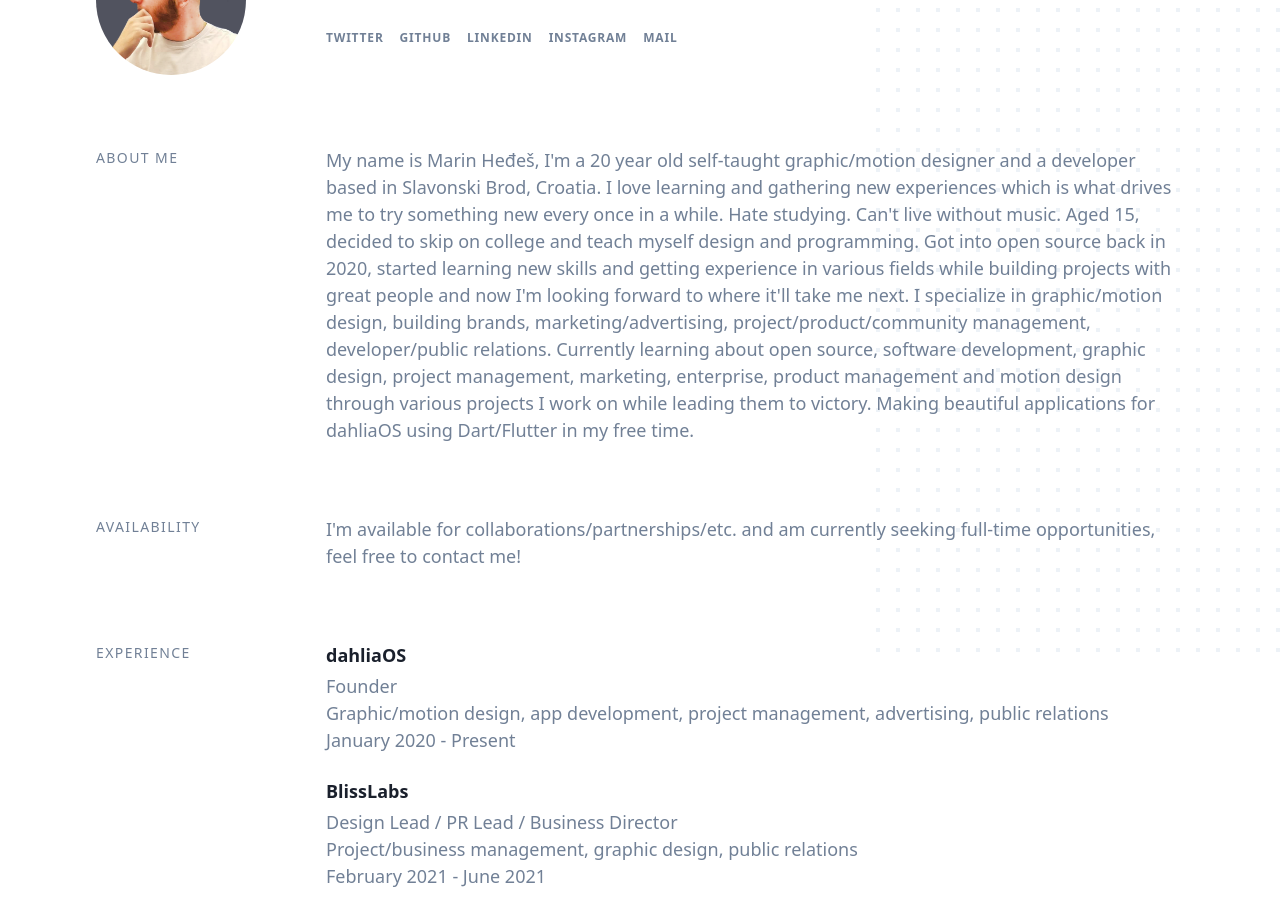
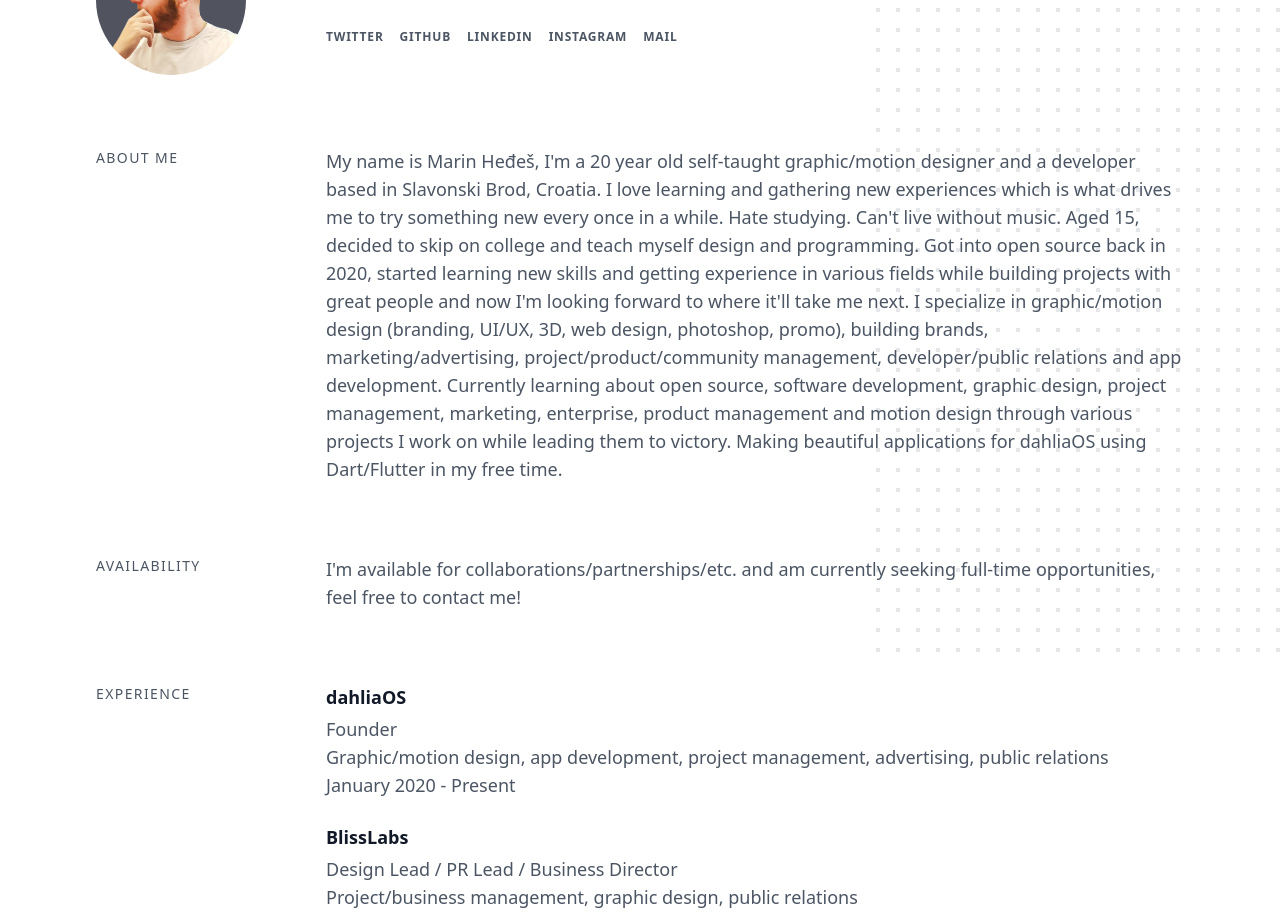
Before and after one commit to SincerelyFaust/website, a Gatsby site: page / in a window 1280 px wide. Shown: the part 172-1089 px from the top of the page. Built offline with nearby package versions, Linux system fonts and the light colour scheme; Gatsby itself is replaced by a stand-in of ours.

Commit message:
Implement dark mode (thanks to @nir-jas), add a tiny bit more of info

```diff
--- a/gatsby-config.js
+++ b/gatsby-config.js
@@ -24,7 +24,7 @@ module.exports = {
     live without music.
     Aged 15, decided to skip on college and teach myself design and programming. Got into open source back in 2020, started learning new skills and getting experience in various fields
     while building projects with great people and now I'm looking forward to where it'll take me next.
-    I specialize in graphic/motion design, building brands, marketing/advertising, project/product/community management, developer/public relations.
+    I specialize in graphic/motion design (branding, UI/UX, 3D, web design, photoshop, promo), building brands, marketing/advertising, project/product/community management, developer/public relations and app development.
     Currently learning about open source, software development, graphic design, project management, marketing, enterprise,
     product management and motion design through various projects I work on while leading them to victory.
     Making beautiful applications for dahliaOS using Dart/Flutter in my free time.`,
@@ -83,12 +83,12 @@ module.exports = {
       {
         name: `Motion design`,
         description:
-          `Adobe After Effects`,
+          `Adobe After Effects, Lottie`,
       },
       {
         name: `Tools`,
         description:
-          `Git, Linear, VSCode, Google`,
+          `Git, Linear, VSCode, Google, Facebook Business Suite, Google Ads`,
       },
     ],
   },
@@ -134,6 +134,7 @@ module.exports = {
     `gatsby-transformer-sharp`,
     `gatsby-plugin-sharp`,
     `gatsby-plugin-postcss`,
+    `gatsby-plugin-dark-mode`,
     `gatsby-plugin-feed`,
     {
       resolve: `gatsby-plugin-google-analytics`,
--- a/src/components/header/index.jsx
+++ b/src/components/header/index.jsx
@@ -9,12 +9,12 @@ const classes = {
   imageWrapper: 'w-full max-w-150',
   image: 'rounded-full transform transition-all duration-150 hover:scale-105',
   contentWrapper: 'flex-none pt-6 md:pt-1 md:flex-1 md:pl-20',
-  name: 'text-4xl text-gray-900 font-bold leading-tight hover:text-black',
-  description: 'text-gray-600',
+  name: 'text-4xl text-gray-900 dark:text-white font-bold leading-tight hover:text-black dark:hover:text-blue-200',
+  description: 'text-gray-600 dark:text-gray-200',
   list: 'mt-6 uppercase tracking-wider',
   item: 'inline list-none pr-4',
   link:
-    'inline-block py-2 font-semibold text-xs text-gray-600 hover:text-black',
+    'inline-block py-2 font-semibold text-xs text-gray-600 hover:text-black dark:text-gray-100 dark:hover:text-blue-400',
 };
 
 const Header = ({ metadata = {}, noBlog = false }) => {
--- a/src/components/layout/index.jsx
+++ b/src/components/layout/index.jsx
@@ -2,7 +2,7 @@ import React from 'react';
 
 const classes = {
   wrapper: 'p-8 relative max-w-screen-xl xs:p-24',
-  outerWrapper: 'relative',
+  outerWrapper: 'relative dark:bg-gray-900',
   svg: 'hidden fixed transform right-0 top-5 z-0 xl:block',
 };
 
@@ -30,8 +30,7 @@ const Layout = ({ children }) => {
               y="0"
               width="4"
               height="4"
-              className="text-gray-200"
-              fill="#edf2f7"
+              className="text-gray-200 dark:text-gray-800 fill-current"
             />
           </pattern>
         </defs>
--- a/src/components/section-blog/index.jsx
+++ b/src/components/section-blog/index.jsx
@@ -17,7 +17,7 @@ const SectionBlog = ({ posts }) => {
         />
       ))}
       {posts.length >= 5 && (
-        <Link className="text-gray-500 text-sm hover:text-black" to="/blog">
+        <Link className="text-gray-500 dark:text-white text-sm hover:text-black dark:hover:text-blue-400" to="/blog">
           View all posts &rarr;
         </Link>
       )}
--- a/src/components/section/index.jsx
+++ b/src/components/section/index.jsx
@@ -4,8 +4,8 @@ const classes = {
   wrapper: 'block pt-12 md:flex',
   title: 'pb-6 md:w-full md:max-w-150 md:p-0',
   heading:
-    'font-xs font-light tracking-widest text-sm text-gray-600 leading-normal uppercase',
-  content: 'flex-none text-lg text-gray-600 font-light md:flex-1 md:pl-20',
+    'font-xs font-light tracking-widest text-sm text-gray-600 dark:text-gray-200 leading-normal uppercase',
+  content: 'flex-none text-lg text-gray-600 dark:text-gray-200 font-light md:flex-1 md:pl-20',
 };
 
 const Section = ({ title, children }) => {
--- a/src/components/summary-item/index.jsx
+++ b/src/components/summary-item/index.jsx
@@ -3,10 +3,10 @@ import React from 'react';
 
 const classes = {
   wrapper: 'mb-6',
-  name: 'font-semibold text-gray-900 pb-1',
-  description: 'text-md text-gray-600 font-light',
-  position: 'text-md text-gray-600 font-light',
-  duration: 'text-md text-gray-600 font-light',
+  name: 'font-semibold text-gray-900 dark:text-white pb-1',
+  description: 'text-md text-gray-600 dark:text-gray-200 font-light',
+  position: 'text-md text-gray-600 dark:text-gray-200 font-light',
+  duration: 'text-md text-gray-600 dark:text-gray-200 font-light',
 };
 
 const SummaryItem = ({ name, position, description, duration, technology, link = false, internal = false }) => {
@@ -21,7 +21,7 @@ const SummaryItem = ({ name, position, description, duration, technology, link =
     <div className={classes.wrapper}>
       <h3
         className={`${classes.name} ${
-          link ? 'hover:underline hover:text-black' : ''
+          link ? 'hover:underline hover:text-black dark:hover:text-blue-400' : ''
         }`}
       >
         {link ? linkContent : name}
--- a/src/css/index.css
+++ b/src/css/index.css
@@ -5,11 +5,13 @@
 @layer base {
   .blog-content {
     @apply text-gray-600;
+    @apply dark:text-gray-200;
     @apply max-w-screen-md;
   }
 
   .blog-content a {
     @apply text-black;
+    @apply dark:text-blue-400;
     @apply underline;
   }
 
@@ -42,6 +44,7 @@
   .blog-content h2 {
     @apply text-2xl;
     @apply text-gray-900;
+    @apply dark:text-white;
     @apply font-bold;
     @apply my-3;
   }
@@ -49,12 +52,14 @@
   .blog-content h3 {
     @apply text-xl;
     @apply text-gray-900;
+    @apply dark:text-white;
     @apply font-bold;
     @apply my-3;
   }
 
   .blog-content h4 {
     @apply text-gray-900;
+    @apply dark:text-white;
     @apply font-bold;
     @apply my-3;
   }
@@ -62,6 +67,7 @@
   .blog-content h5 {
     @apply text-gray-900;
     @apply text-sm;
+    @apply dark:text-white;
     @apply font-bold;
     @apply my-3;
   }
@@ -69,6 +75,7 @@
   .blog-content h6 {
     @apply text-gray-700;
     @apply text-xs;
+    @apply dark:text-white;
     @apply font-bold;
     @apply my-3;
   }
--- a/src/templates/blog-post.jsx
+++ b/src/templates/blog-post.jsx
@@ -8,8 +8,8 @@ import SEO from '../components/seo';
 
 const classes = {
   wrapper: 'mt-16 blog-content',
-  title: 'mt-16 text-4xl text-gray-900 font-bold',
-  date: 'text-gray-600 font-light',
+  title: 'mt-16 text-4xl text-gray-900 dark:text-white font-bold',
+  date: 'text-gray-600 dark:text-gray-200 font-light',
 };
 
 const BlogPost = ({ data }) => {
--- a/tailwind.config.js
+++ b/tailwind.config.js
@@ -3,12 +3,13 @@ module.exports = {
     removeDeprecatedGapUtilities: true,
     purgeLayersByDefault: true,
   },
-  purge: ['./src/**/*.js', './src/**/*.jsx', './src/**/*.ts', './src/**/*.tsx'],
+  purge: ['./src/**/*.{js,jsx,ts,tsx}'],
+  darkMode: 'media',
   theme: {
     extend: {
       screens: {
         xs: '480px',
-      },
+      }
     },
   },
   variants: {},
```
Also changed, not shown: package.json (+5 -3 lines), 1 other file.
